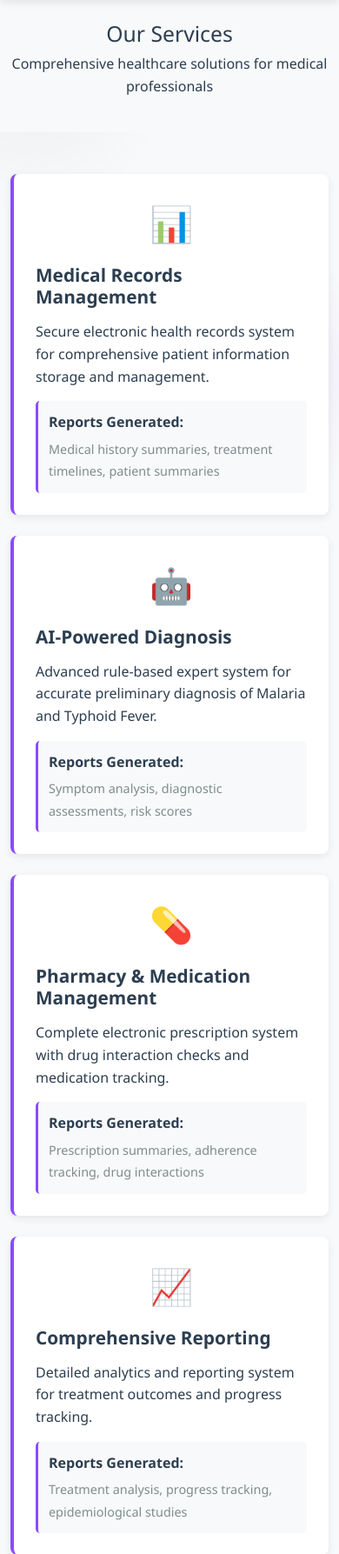
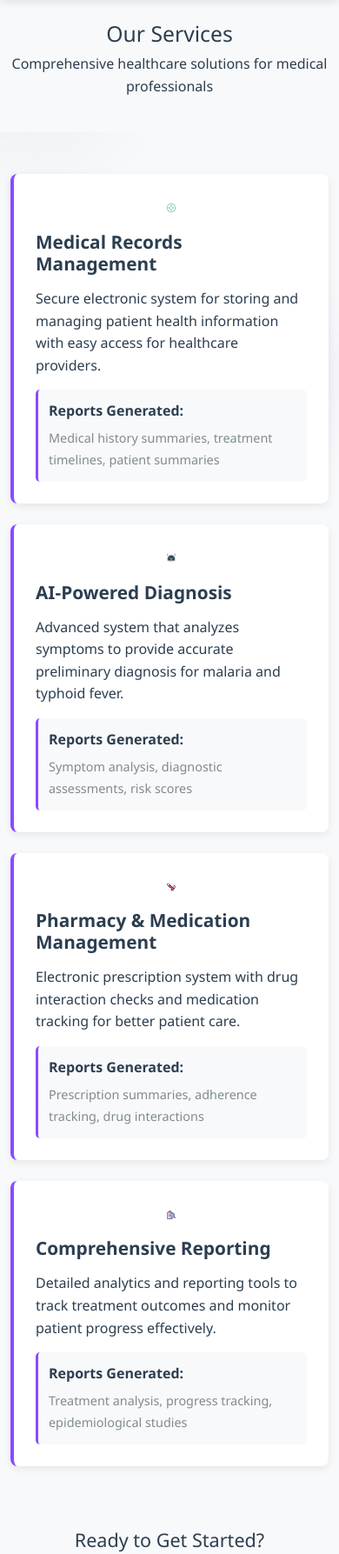
Before and after one commit to Debuggerrrr/NUST-Programming-Competition-2025, a PHP site: page /services.php in a window 390 px wide. Shown: the part 76-1863 px from the top of the page at 87% size. Run offline with PHP 8.4, Linux system fonts and the light colour scheme.

Commit message:
Complete website redesign: Updated home, about, services pages with new icons and improved styling

```diff
--- a/services.php
+++ b/services.php
@@ -55,9 +55,12 @@
                 <!-- Medical Records -->
                 <div class="col-lg-6">
                     <div class="service-card">
-                        <div class="service-icon">📊</div>
+                        <div class="service-icon">
+                            <img src="/Programming-Competition-2025/images/icon1.png" alt="Medical Records Icon" class="service-icon-img">
+                            <div class="icon-placeholder">Icon</div>
+                        </div>
                         <h3>Medical Records Management</h3>
-                        <p>Secure electronic health records system for comprehensive patient information storage and management.</p>
+                        <p>Secure electronic system for storing and managing patient health information with easy access for healthcare providers.</p>
                         <div class="service-info">
                             <strong>Reports Generated:</strong>
                             <span>Medical history summaries, treatment timelines, patient summaries</span>
@@ -68,9 +71,12 @@
                 <!-- AI Diagnosis -->
                 <div class="col-lg-6">
                     <div class="service-card">
-                        <div class="service-icon">🤖</div>
+                        <div class="service-icon">
+                            <img src="/Programming-Competition-2025/images/icon2.png" alt="AI Diagnosis Icon" class="service-icon-img">
+                            <div class="icon-placeholder">Icon</div>
+                        </div>
                         <h3>AI-Powered Diagnosis</h3>
-                        <p>Advanced rule-based expert system for accurate preliminary diagnosis of Malaria and Typhoid Fever.</p>
+                        <p>Advanced system that analyzes symptoms to provide accurate preliminary diagnosis for malaria and typhoid fever.</p>
                         <div class="service-info">
                             <strong>Reports Generated:</strong>
                             <span>Symptom analysis, diagnostic assessments, risk scores</span>
@@ -81,9 +87,12 @@
                 <!-- Pharmacy Services -->
                 <div class="col-lg-6">
                     <div class="service-card">
-                        <div class="service-icon">💊</div>
+                        <div class="service-icon">
+                            <img src="/Programming-Competition-2025/images/icon3.png" alt="Pharmacy Icon" class="service-icon-img">
+                            <div class="icon-placeholder">Icon</div>
+                        </div>
                         <h3>Pharmacy & Medication Management</h3>
-                        <p>Complete electronic prescription system with drug interaction checks and medication tracking.</p>
+                        <p>Electronic prescription system with drug interaction checks and medication tracking for better patient care.</p>
                         <div class="service-info">
                             <strong>Reports Generated:</strong>
                             <span>Prescription summaries, adherence tracking, drug interactions</span>
@@ -94,9 +103,12 @@
                 <!-- Comprehensive Reporting -->
                 <div class="col-lg-6">
                     <div class="service-card">
-                        <div class="service-icon">📈</div>
+                        <div class="service-icon">
+                            <img src="/Programming-Competition-2025/images/icon4.png" alt="Reporting Icon" class="service-icon-img">
+                            <div class="icon-placeholder">Icon</div>
+                        </div>
                         <h3>Comprehensive Reporting</h3>
-                        <p>Detailed analytics and reporting system for treatment outcomes and progress tracking.</p>
+                        <p>Detailed analytics and reporting tools to track treatment outcomes and monitor patient progress effectively.</p>
                         <div class="service-info">
                             <strong>Reports Generated:</strong>
                             <span>Treatment analysis, progress tracking, epidemiological studies</span>
--- a/styles.css
+++ b/styles.css
@@ -371,9 +371,37 @@ body::before {
 }
 
 .service-icon {
-    font-size: 2.5rem;
     margin-bottom: 15px;
     text-align: center;
+    position: relative;
+}
+
+/* Add this for the actual icon images */
+.service-icon-img {
+    width: 50px;
+    height: 50px;
+    object-fit: contain;
+}
+
+/* Add this for the placeholder */
+.icon-placeholder {
+    width: 50px;
+    height: 50px;
+    background: #f8f9fa;
+    border: 2px dashed #dee2e6;
+    border-radius: 8px;
+    display: flex;
+    align-items: center;
+    justify-content: center;
+    color: #6c757d;
+    font-weight: 600;
+    margin: 0 auto;
+    font-size: 0.8rem;
+}
+
+/* Hide placeholder when image loads */
+.service-icon-img[src*="images/"] + .icon-placeholder {
+    display: none;
 }
 
 .service-card h3 {
@@ -408,6 +436,19 @@ body::before {
     line-height: 1.4;
 }
 
+/* Mobile responsive */
+@media (max-width: 768px) {
+    .service-icon-img {
+        width: 10px;
+        height: 10px;
+    }
+
+    .icon-placeholder {
+        width: 10px;
+        height: 10px;
+        font-size: 0.7rem;
+    }
+}
 /* ===== FOOTER STYLES ===== */
 footer {
     background-color: var(--dark);
```
Also changed, not shown: images/icon1.png (added), images/icon2.png (added), images/icon3.png (added), images/icon4.png (added).
